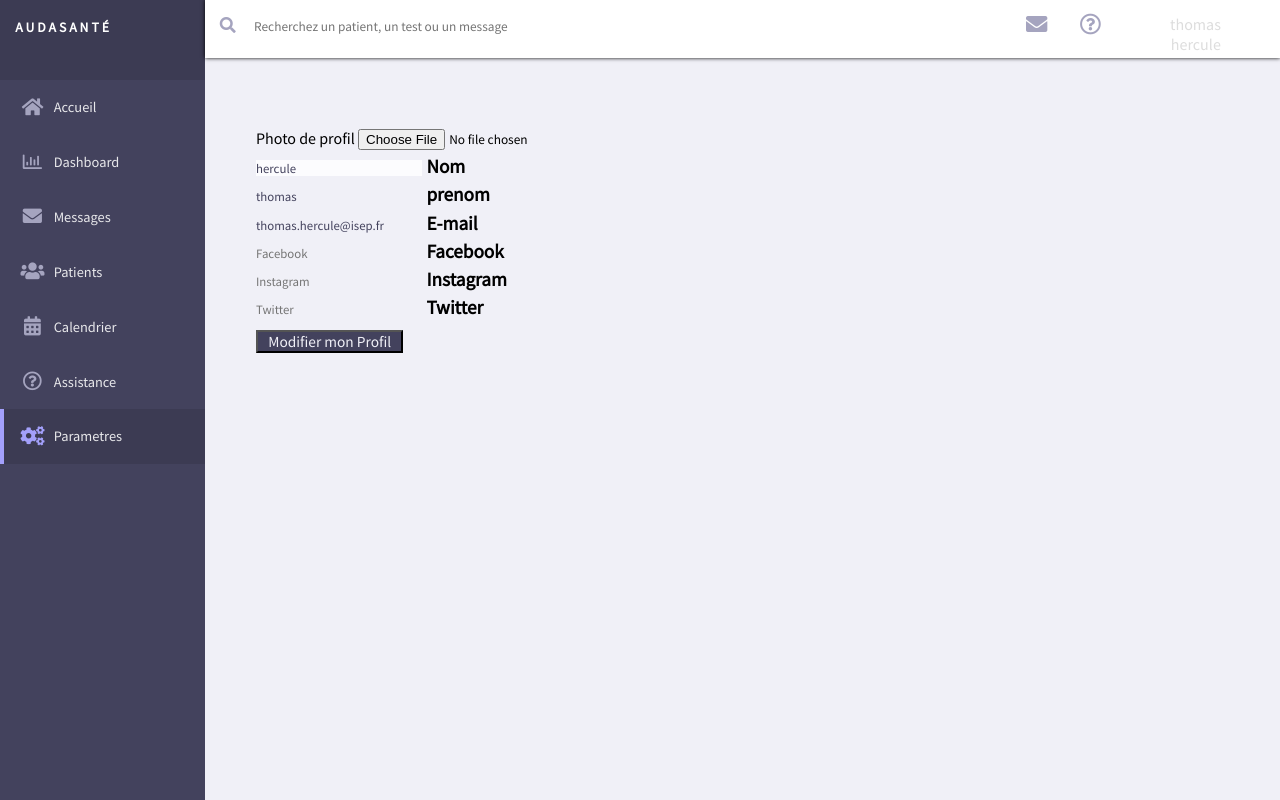
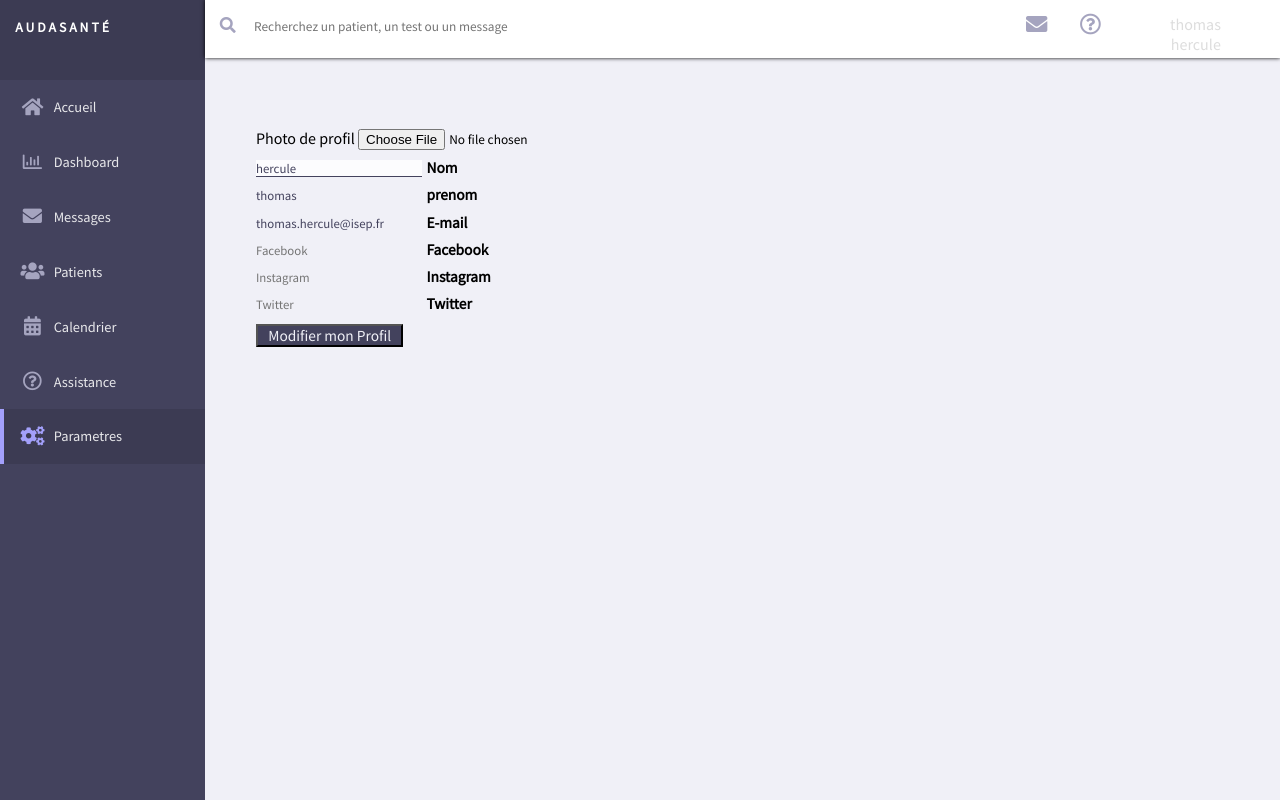
Before and after one commit to Bochelly/audasante, a PHP site: page /admin/editionprofil.php in a window 1280 px wide, with the restyled element focused. Run offline with PHP 8.4, Linux system fonts and the light colour scheme; a user stored in the database is signed in; data comes from the database, SQL or seed files in the repository; some libraries are stand-ins or nearby versions.

Commit message:
c le dernier(normalement)

```diff
--- a/CSS/editionprofil.css
+++ b/CSS/editionprofil.css
@@ -17,7 +17,7 @@ body{
   font-weight: 600;
   left: 0.1vw;
   top: -120%;
-  font-size: 1.5vw;
+  font-size: 1.2vw;
  }
  .floating-label {
   position:relative;
@@ -38,7 +38,9 @@ body{
 
 .input-line input:focus {
   outline: none;
-  border-color: #43425D;;
+  border-bottom: 0.1rem solid;
+  border-bottom-color: #454545;
+  border-color: #43425D;
   transition: .2s;
   background-color: #FCFCFE;
 
```
